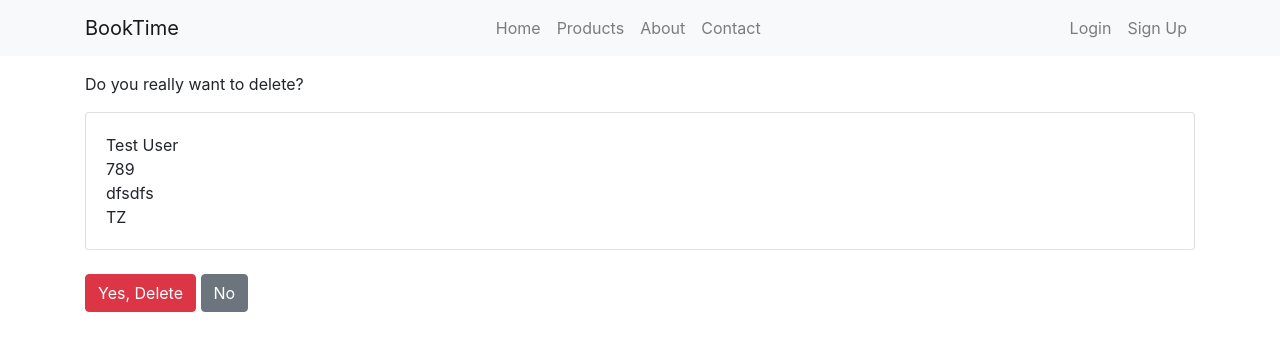
After one commit to ZendaInnocent/simple-online-book-store, a Django app: page /accounts/addresses/3/delete/ in a window 1280 px wide. The commit adds this page. Shown: the top 351 px of the page. Run offline with Django 3.2, Linux system fonts and the light colour scheme; data comes from the database, SQL or seed files in the repository; both versions use the stored data as it was after the commit; some libraries are stand-ins or nearby versions.

Commit message:
feat: add address delete page

```diff
--- /dev/null
+++ b/accounts/templates/accounts/address_confirm_delete.html
@@ -0,0 +1,30 @@
+{% extends 'main/base.html' %}
+
+{% block title %}
+    Delete Address -
+{% endblock title %}
+
+{% block content %}
+
+    <form method="POST">
+        {% csrf_token %}
+        <p>
+            Do you really want to delete?
+        </p>
+
+        <div class="card">
+            <div class="card-body">
+                {{ address.user.name }}<br>
+                {{ address.zip_code }}<br>
+                {{ address.city }}<br>
+                {{ address.country }}<br>
+            </div>
+        </div>
+
+        <div class="pt-4">
+            <button class="btn btn-danger">Yes, Delete</button>
+            <a href="{% url 'accounts:address-list' %}" class="btn btn-secondary">No</a>
+        </div>
+    </form>
+
+{% endblock content %}
--- a/accounts/templates/accounts/address_list.html
+++ b/accounts/templates/accounts/address_list.html
@@ -19,7 +19,7 @@
                     </div>
                     <div class="card-body">
                         <a href="{% url 'accounts:address-update' address.pk %}" class="btn btn-secondary">Update Address</a>
-                        <a href="" class="btn btn-danger">Delete Address</a>
+                        <a href="{% url 'accounts:address-delete' address.pk %}" class="btn btn-danger">Delete Address</a>
                         <a href="{% url 'accounts:address-create' %}" class="btn btn-primary">Add Address</a>
                     </div>
                 </div>
--- a/accounts/urls.py
+++ b/accounts/urls.py
@@ -10,4 +10,5 @@ urlpatterns = [
     path('addresses/create/', views.AddressCreateView.as_view(), name='address-create'),
     path('addresses/', views.AddressListView.as_view(), name='address-list'),
     path('addresses/<int:pk>/update/', views.AddressUpdateView.as_view(), name='address-update'),
+    path('addresses/<int:pk>/delete/', views.AddressDeleteView.as_view(), name='address-delete'),
 ]
--- a/accounts/views.py
+++ b/accounts/views.py
@@ -1,5 +1,6 @@
 from django.shortcuts import render
-from django.views.generic import CreateView, ListView, UpdateView
+from django.views.generic import (CreateView, ListView, UpdateView,
+    DeleteView)
 from django.urls import reverse_lazy
 
 from accounts import forms
@@ -37,3 +38,8 @@ class AddressUpdateView(UpdateView):
     fields = ('zip_code', 'city', 'country', )
     template_name = 'accounts/address_update.html'
     success_url = reverse_lazy('accounts:address-list')
+
+
+class AddressDeleteView(DeleteView):
+    model = Address
+    success_url = reverse_lazy('accounts:address-list')
```
Also changed, not shown: db.sqlite3.
